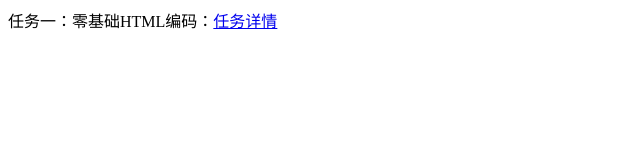
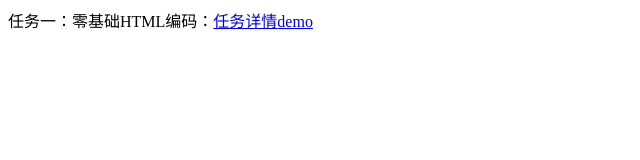
Before and after one commit to 1207589433/IFE, a plain HTML site: page index.html in a window 1280 px wide. Shown: the full height of the page, 0-640 px from the left. Drawn offline with Linux system fonts and the light colour scheme.

Commit message:
Update index.html

```diff
--- a/index.html
+++ b/index.html
@@ -5,6 +5,6 @@
 	<title></title>
 </head>
 <body>
-任务一：零基础HTML编码：<a href="http://ife.baidu.com/task/detail?taskId=1">任务详情</a>
+任务一：零基础HTML编码：<a href="http://ife.baidu.com/task/detail?taskId=1">任务详情</a><a href="http://leotime.github.io/IFE/test1">demo</a>
 </body>
 </html>
```
